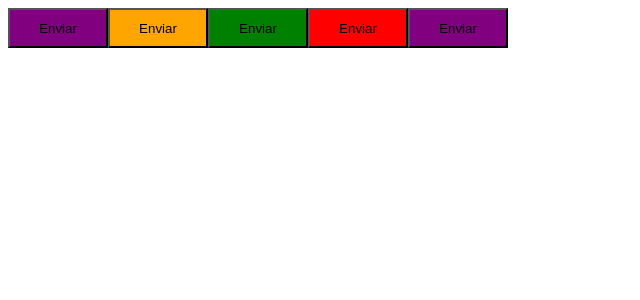
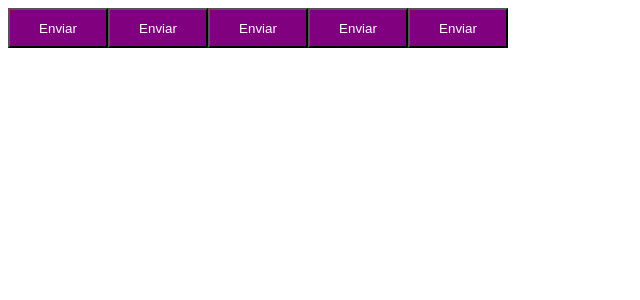
Before and after one commit to RicardoOliveiraFilho/ignite-timer, a React (Vite) app: page / in a window 1280 px wide. Shown: the top 300 px of the page, without its empty margins (0-640 px from the left). Built offline with nearby package versions, Linux system fonts and the light colour scheme.

Commit message:
Configurando temas

```diff
--- a/src/App.tsx
+++ b/src/App.tsx
@@ -1,13 +1,15 @@
+import { ThemeProvider } from 'styled-components';
+import { defaultTheme } from './styles/themes/default';
 import { Button } from "./components/Button";
 
 export function App() {
   return (
-    <>
+    <ThemeProvider theme={defaultTheme}>
       <Button variant="primary" />
       <Button variant="secondary" />
       <Button variant="success" />
       <Button variant="danger" />
       <Button />
-    </>
+    </ThemeProvider>
   )
 }
--- a/src/components/Button.styles.ts
+++ b/src/components/Button.styles.ts
@@ -17,19 +17,6 @@
   width: 100px;
   height: 40px;
 
-  background-color: ${({ variant }) => buttonVariants[variant]};
-
-  //   OU
-
-  /* ${props => {
-    return `background-color: ${buttonVariants[props.variant]}`}
-  } */
-
-  //  OU AINDA
-
-  /* ${props => {
-    return css`
-      background-color: ${buttonVariants[props.variant]}
-    `}
-  } */
+  background-color: ${props => props.theme.primary};
+  color: ${props => props.theme.textColor};
 `;
--- /dev/null
+++ b/src/styles/themes/default.ts
@@ -0,0 +1,5 @@
+export const defaultTheme = {
+  textColor: '#FFFFFF',
+  primary: 'purple',
+  secondary: 'orange',
+}
```
